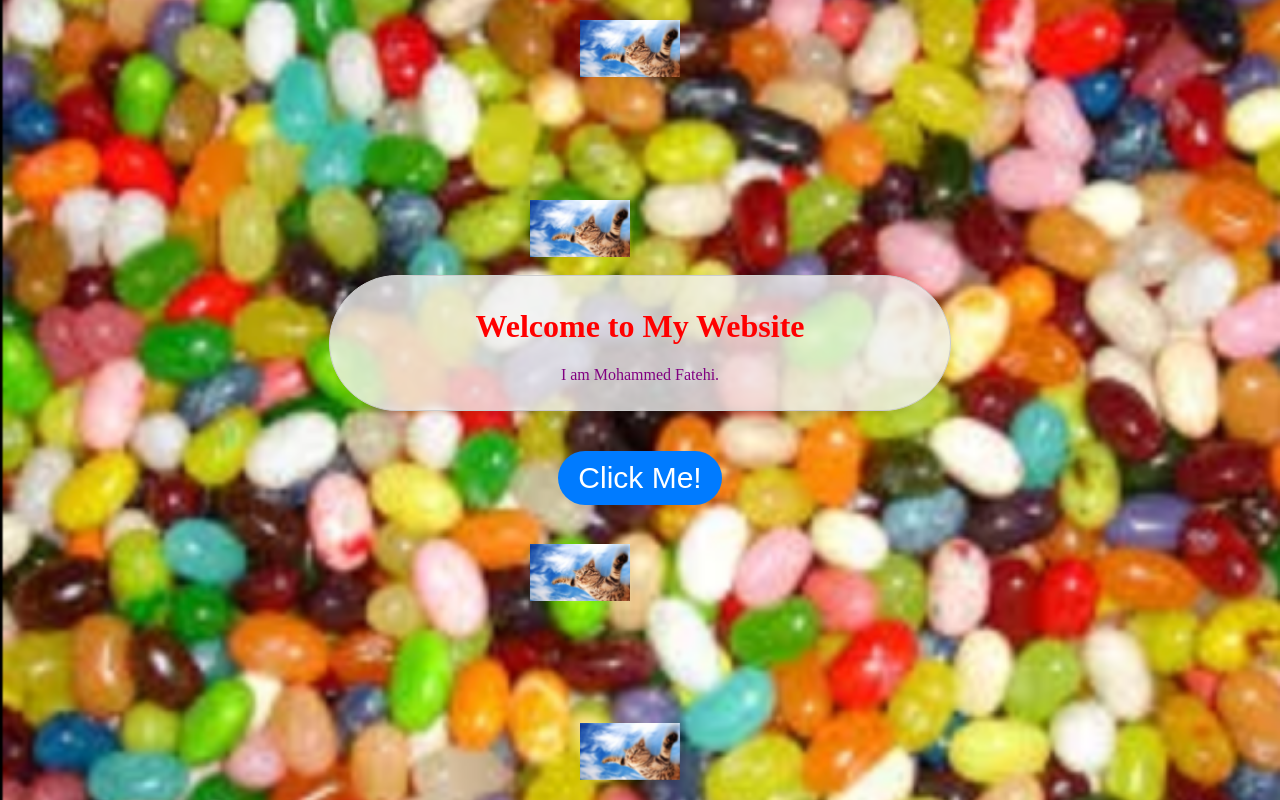
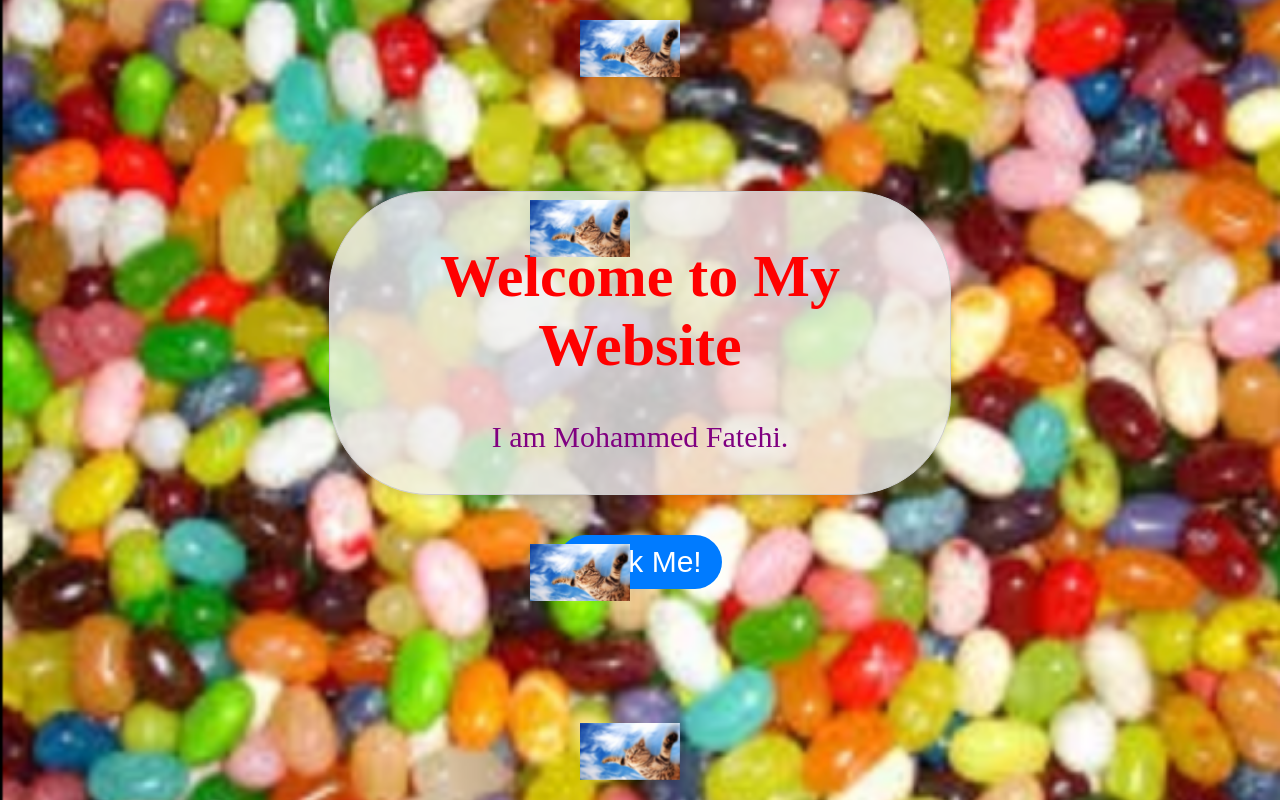
Before and after one commit to Mofat21/website-hb, a plain HTML site: page index.html in a window 1280 px wide. Drawn offline with Linux system fonts and the light colour scheme.

Commit message:
Update styles.css

```diff
--- a/styles.css
+++ b/styles.css
@@ -41,8 +41,10 @@ body, html {
 
 .text-box h1 {
   color: red; /* Example: sets the heading text color to blue */
+  font-size: 60px;
 }
 
 .text-box p {
   color: purple; /* Example: sets the paragraph text color to dark gray */
+  font-size: 30px;
 }
```
